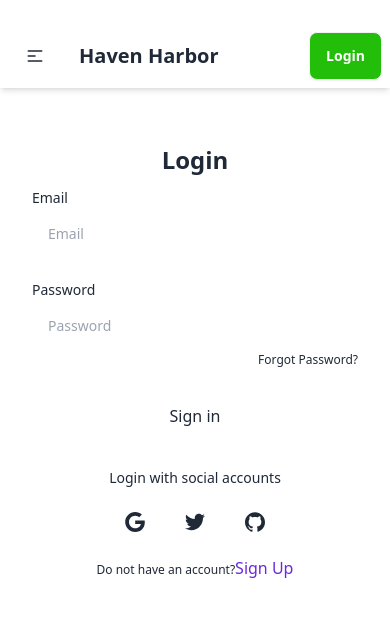
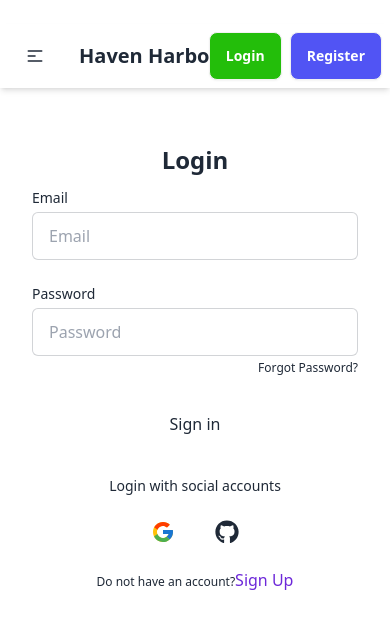
Before and after one commit to razzbabu4/tourism-management-client, a React (Vite) app: page /login in a window 390 px wide. Shown: the top 628 px of the page. Built offline with nearby package versions, Linux system fonts and the light colour scheme; no server answers.

Commit message:
Create login page and set email-password, google and github login

```diff
--- a/package.json
+++ b/package.json
@@ -13,8 +13,10 @@
     "firebase": "^10.11.1",
     "localforage": "^1.10.0",
     "match-sorter": "^6.3.4",
+    "prop-types": "^15.8.1",
     "react": "^18.2.0",
     "react-dom": "^18.2.0",
+    "react-icons": "^5.1.0",
     "react-router-dom": "^6.23.0",
     "react-toastify": "^10.0.5",
     "sort-by": "^1.2.0"
--- a/src/components/SocialLogin.jsx
+++ b/src/components/SocialLogin.jsx
@@ -1,5 +1,5 @@
 import useAuth from "../hooks/useAuth";
-import {useLocation, useNavigate} from 'react-router-dom';
+import { useLocation, useNavigate } from 'react-router-dom';
 import { FcGoogle } from "react-icons/fc";
 import { FaGithub } from "react-icons/fa";
 
@@ -13,7 +13,7 @@ const SocialLogin = () => {
     const handleSocialMedia = (socialMedia) => {
         socialMedia()
             .then(result => {
-                if(result.user){
+                if (result.user) {
                     navigate(location?.state || '/')
                 }
             })
@@ -23,13 +23,12 @@ const SocialLogin = () => {
     }
     return (
         <>
-            <div className="divider my-2">Continue with</div>
-            <div className="flex flex-col gap-6 p-6 justify-around">
-                <button onClick={()=>handleSocialMedia(googleLogin)} className="btn btn-outline">
-                   <FcGoogle className="text-xl"></FcGoogle> Google
+            <div className="flex justify-center space-x-4">
+                <button onClick={() => handleSocialMedia(googleLogin)} aria-label="Log in with Google" className="p-3 rounded-sm">
+                    <FcGoogle className="text-2xl"></FcGoogle>
                 </button>
-                <button onClick={()=>handleSocialMedia(githubLogin)} className="btn btn-outline">
-                    <FaGithub className="text-xl"></FaGithub> GitHub
+                <button onClick={() => handleSocialMedia(githubLogin)} aria-label="Log in with GitHub" className="p-3 rounded-sm">
+                    <FaGithub className="text-2xl"></FaGithub>
                 </button>
             </div>
         </>
--- a/src/header/NavBar.jsx
+++ b/src/header/NavBar.jsx
@@ -46,9 +46,9 @@ const NavBar = () => {
                     </div>
                     <ul tabIndex={0} className="menu menu-sm dropdown-content mt-3 z-[1] p-2 shadow bg-base-100 rounded-box w-52">
                         {navLink}
-                        { user &&
+                        {user &&
 
-                        <li><Link className=" bg-red-500 px-4 text-white text-center" onClick={logOut}>Logout</Link></li>
+                            <li><Link className=" bg-red-500 px-4 text-white text-center" onClick={logOut}>Logout</Link></li>
                         }
                     </ul>
                 </div>
@@ -66,12 +66,19 @@ const NavBar = () => {
                             <div className="w-10 rounded-full">
                                 <img alt="Tailwind CSS Navbar component" src={user?.photoURL || 'https://daisyui.com/images/stock/photo-1534528741775-53994a69daeb.jpg'} />
                             </div>
-                            <span className="text-black bg-gray-100 p-3 rounded-lg absolute right-14 opacity-0 group-hover:opacity-70">{user.displayName || 'Unknown'}</span>
+                            <span className="text-black bg-gray-100 p-3 rounded-lg absolute top-6 right-12 opacity-0 group-hover:opacity-70">
+                                <div className="flex flex-col gap-2">
+                                {user.displayName || 'Unknown'}
+                                <Link className="bg-red-500 p-2 text-white rounded-md" onClick={logOut}>Logout</Link>
+                                </div>
+                            </span>
                         </div>
                     </div>
-                    <Link className="btn btn-error ml-2 text-white hidden lg:flex" onClick={logOut}>Logout</Link>
                 </>
-                    : <Link to='/login' className="btn bg-[#23BE0A] text-white">Login</Link>
+                    : <div className="flex gap-2">
+                        <Link to='/login' className="btn bg-[#23BE0A] text-white">Login</Link>
+                        <Link to='/register' className="btn bg-[#5154f4] text-white">Register</Link>
+                    </div>
                 }
             </div>
         </div>
--- a/src/pages/Login.jsx
+++ b/src/pages/Login.jsx
@@ -1,7 +1,12 @@
 import { Link } from "react-router-dom";
+import useAuth from "../hooks/useAuth";
+import {toast} from 'react-toastify'
+import SocialLogin from "../components/SocialLogin";
 
 
 const Login = () => {
+    const {logIn, user} = useAuth();
+
     const handleLogin = e => {
         e.preventDefault();
         const form = e.target;
@@ -9,6 +14,21 @@ const Login = () => {
         const password = form.password.value;
 
         console.log(email, password)
+        if (user) {
+            toast.warning('User already exist')
+            return;
+        }
+        logIn(email, password)
+        .then(() => {
+            toast.success('Successfully login')
+            // navigate(location?.state ? location.state : '/')
+        })
+        .catch(() => {
+            toast.warning('Please provide a registered user info')
+        });
+
+        form.email.value = "";
+        form.password.value = "";
 
     }
     return (
@@ -18,11 +38,11 @@ const Login = () => {
                 <form onSubmit={handleLogin} className="space-y-6">
                     <div className="space-y-1 text-sm">
                         <label htmlFor="username" className="block dark:text-gray-600">Email</label>
-                        <input type="text" name="email" id="username" placeholder="Email" className="w-full px-4 py-3 rounded-md dark:border-gray-300 dark:bg-gray-50 dark:text-gray-800 focus:dark:border-violet-600" />
+                        <input type="text" name="email" id="username" placeholder="Email" className="w-full input input-bordered px-4 py-3 rounded-md dark:border-gray-300 dark:bg-gray-50 dark:text-gray-800 focus:dark:border-violet-600" />
                     </div>
                     <div className="space-y-1 text-sm">
                         <label htmlFor="password" className="block dark:text-gray-600">Password</label>
-                        <input type="password" name="password" id="password" placeholder="Password" className="w-full px-4 py-3 rounded-md dark:border-gray-300 dark:bg-gray-50 dark:text-gray-800 focus:dark:border-violet-600" />
+                        <input type="password" name="password" id="password" placeholder="Password" className="w-full input input-bordered px-4 py-3 rounded-md dark:border-gray-300 dark:bg-gray-50 dark:text-gray-800 focus:dark:border-violet-600" />
                         <div className="flex justify-end text-xs dark:text-gray-600">
                             <a rel="noopener noreferrer" href="#">Forgot Password?</a>
                         </div>
@@ -34,23 +54,8 @@ const Login = () => {
                     <p className="px-3 text-sm dark:text-gray-600">Login with social accounts</p>
                     <div className="flex-1 h-px sm:w-16 dark:bg-gray-300"></div>
                 </div>
-                <div className="flex justify-center space-x-4">
-                    <button aria-label="Log in with Google" className="p-3 rounded-sm">
-                        <svg xmlns="http://www.w3.org/2000/svg" viewBox="0 0 32 32" className="w-5 h-5 fill-current">
-                            <path d="M16.318 13.714v5.484h9.078c-0.37 2.354-2.745 6.901-9.078 6.901-5.458 0-9.917-4.521-9.917-10.099s4.458-10.099 9.917-10.099c3.109 0 5.193 1.318 6.38 2.464l4.339-4.182c-2.786-2.599-6.396-4.182-10.719-4.182-8.844 0-16 7.151-16 16s7.156 16 16 16c9.234 0 15.365-6.49 15.365-15.635 0-1.052-0.115-1.854-0.255-2.651z"></path>
-                        </svg>
-                    </button>
-                    <button aria-label="Log in with Twitter" className="p-3 rounded-sm">
-                        <svg xmlns="http://www.w3.org/2000/svg" viewBox="0 0 32 32" className="w-5 h-5 fill-current">
-                            <path d="M31.937 6.093c-1.177 0.516-2.437 0.871-3.765 1.032 1.355-0.813 2.391-2.099 2.885-3.631-1.271 0.74-2.677 1.276-4.172 1.579-1.192-1.276-2.896-2.079-4.787-2.079-3.625 0-6.563 2.937-6.563 6.557 0 0.521 0.063 1.021 0.172 1.495-5.453-0.255-10.287-2.875-13.52-6.833-0.568 0.964-0.891 2.084-0.891 3.303 0 2.281 1.161 4.281 2.916 5.457-1.073-0.031-2.083-0.328-2.968-0.817v0.079c0 3.181 2.26 5.833 5.26 6.437-0.547 0.145-1.131 0.229-1.724 0.229-0.421 0-0.823-0.041-1.224-0.115 0.844 2.604 3.26 4.5 6.14 4.557-2.239 1.755-5.077 2.801-8.135 2.801-0.521 0-1.041-0.025-1.563-0.088 2.917 1.86 6.36 2.948 10.079 2.948 12.067 0 18.661-9.995 18.661-18.651 0-0.276 0-0.557-0.021-0.839 1.287-0.917 2.401-2.079 3.281-3.396z"></path>
-                        </svg>
-                    </button>
-                    <button aria-label="Log in with GitHub" className="p-3 rounded-sm">
-                        <svg xmlns="http://www.w3.org/2000/svg" viewBox="0 0 32 32" className="w-5 h-5 fill-current">
-                            <path d="M16 0.396c-8.839 0-16 7.167-16 16 0 7.073 4.584 13.068 10.937 15.183 0.803 0.151 1.093-0.344 1.093-0.772 0-0.38-0.009-1.385-0.015-2.719-4.453 0.964-5.391-2.151-5.391-2.151-0.729-1.844-1.781-2.339-1.781-2.339-1.448-0.989 0.115-0.968 0.115-0.968 1.604 0.109 2.448 1.645 2.448 1.645 1.427 2.448 3.744 1.74 4.661 1.328 0.14-1.031 0.557-1.74 1.011-2.135-3.552-0.401-7.287-1.776-7.287-7.907 0-1.751 0.62-3.177 1.645-4.297-0.177-0.401-0.719-2.031 0.141-4.235 0 0 1.339-0.427 4.4 1.641 1.281-0.355 2.641-0.532 4-0.541 1.36 0.009 2.719 0.187 4 0.541 3.043-2.068 4.381-1.641 4.381-1.641 0.859 2.204 0.317 3.833 0.161 4.235 1.015 1.12 1.635 2.547 1.635 4.297 0 6.145-3.74 7.5-7.296 7.891 0.556 0.479 1.077 1.464 1.077 2.959 0 2.14-0.020 3.864-0.020 4.385 0 0.416 0.28 0.916 1.104 0.755 6.4-2.093 10.979-8.093 10.979-15.156 0-8.833-7.161-16-16-16z"></path>
-                        </svg>
-                    </button>
-                </div>
+
+                <SocialLogin></SocialLogin>
                 <p className="text-xs text-center sm:px-6 dark:text-gray-600">Do not have an account?
                     <Link to='/register' className="text-base text-violet-700">Sign Up</Link>
                 </p>
--- a/src/provider/AuthProvider.jsx
+++ b/src/provider/AuthProvider.jsx
@@ -1,29 +1,72 @@
-import { createUserWithEmailAndPassword, updateProfile } from "firebase/auth";
-import { createContext } from "react";
+import { GithubAuthProvider, GoogleAuthProvider, createUserWithEmailAndPassword, onAuthStateChanged, signInWithEmailAndPassword, signInWithPopup, signOut, updateProfile } from "firebase/auth";
+import { createContext, useEffect, useState } from "react";
 import { auth } from "../firebase/firebase.config";
+import PropTypes from 'prop-types';
 
 import { ToastContainer} from 'react-toastify';
 import 'react-toastify/dist/ReactToastify.css';
 
 
 export const AuthContext = createContext(null);
+
+const googleProvider = new GoogleAuthProvider();
+const githubProvider = new GithubAuthProvider();
+
 const AuthProvider = ({ children }) => {
+    const [user, setUser] = useState(null);
+    const [loading, setLoading] = useState(true);
 
     const createUser = (email, password) => {
+        setLoading(true)
         return createUserWithEmailAndPassword(auth, email, password)
     }
 
     const updateUserProfile = (name, photo) => {
-
+        setLoading(true)
         return updateProfile(auth.currentUser, {
             displayName: name,
             photoURL: photo,
         })
     }
 
+    const logIn = (email, password) => {
+        setLoading(true)
+        return signInWithEmailAndPassword(auth, email, password);
+    }
+
+    const googleLogin = () => {
+        setLoading(true)
+        return signInWithPopup(auth, googleProvider)
+    }
+
+    const githubLogin = () => {
+        setLoading(true)
+        return signInWithPopup(auth, githubProvider)
+    }
+
+    const logOut = () => {
+        setLoading(true)
+        return signOut(auth);
+    }
+
+    useEffect(()=>{
+        const unsubscribe = onAuthStateChanged(auth, (currentUser) =>{
+            setUser(currentUser);
+            setLoading(false)
+        });
+        return () => unsubscribe()
+    },[])
+
     const userInfo = {
+        user,
+        setUser,
+        loading,
         createUser,
-        updateUserProfile
+        updateUserProfile,
+        logIn,
+        googleLogin,
+        githubLogin,
+        logOut
     }
 
     return (
@@ -33,5 +76,7 @@ const AuthProvider = ({ children }) => {
         </AuthContext.Provider>
     );
 };
-
+AuthProvider.propTypes = {
+    children: PropTypes.node
+}
 export default AuthProvider;
```
Also changed, not shown: src/pages/Register.jsx (+7 -11 lines), src/privateRoute/PrivateRoute.jsx (added, +25 -0 lines), 1 other file (tests, documents, lock files or other folders).
